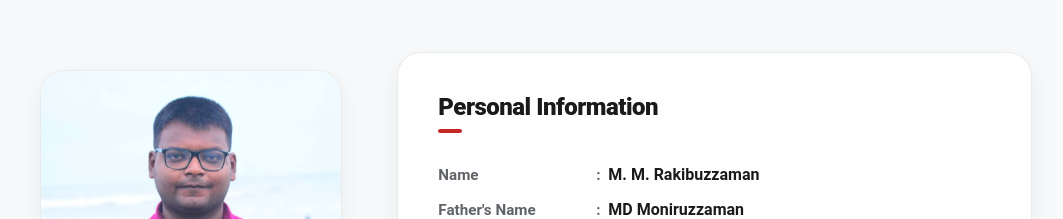
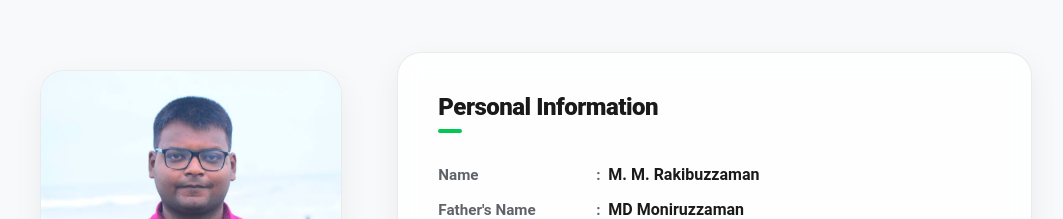
Before and after one commit to MMRakibuzzaman/MMRakibuzzaman.github.io, an Angular app: page / in a window 1280 px wide. Shown: the part 1880-2099 px from the top of the page, without its empty margins (108-1171 px from the left). Built offline with nearby package versions, Linux system fonts and the light colour scheme.

Commit message:
Update About Me decorator bar to hover red and default green

```diff
--- a/src/app/components/about-me/about-me.css
+++ b/src/app/components/about-me/about-me.css
@@ -98,14 +98,15 @@
   display: block;
   width: 24px;
   height: 4px;
-  background-color: var(--red-accent);
+  background-color: var(--accent-color);
   border-radius: 9999px;
   margin-bottom: 32px;
-  transition: width 0.3s ease;
+  transition: width 0.3s ease, background-color 0.3s ease;
 }
 
 .details-card:hover .decorator {
   width: 36px;
+  background-color: var(--red-accent);
 }
 
 .info-grid {
```
